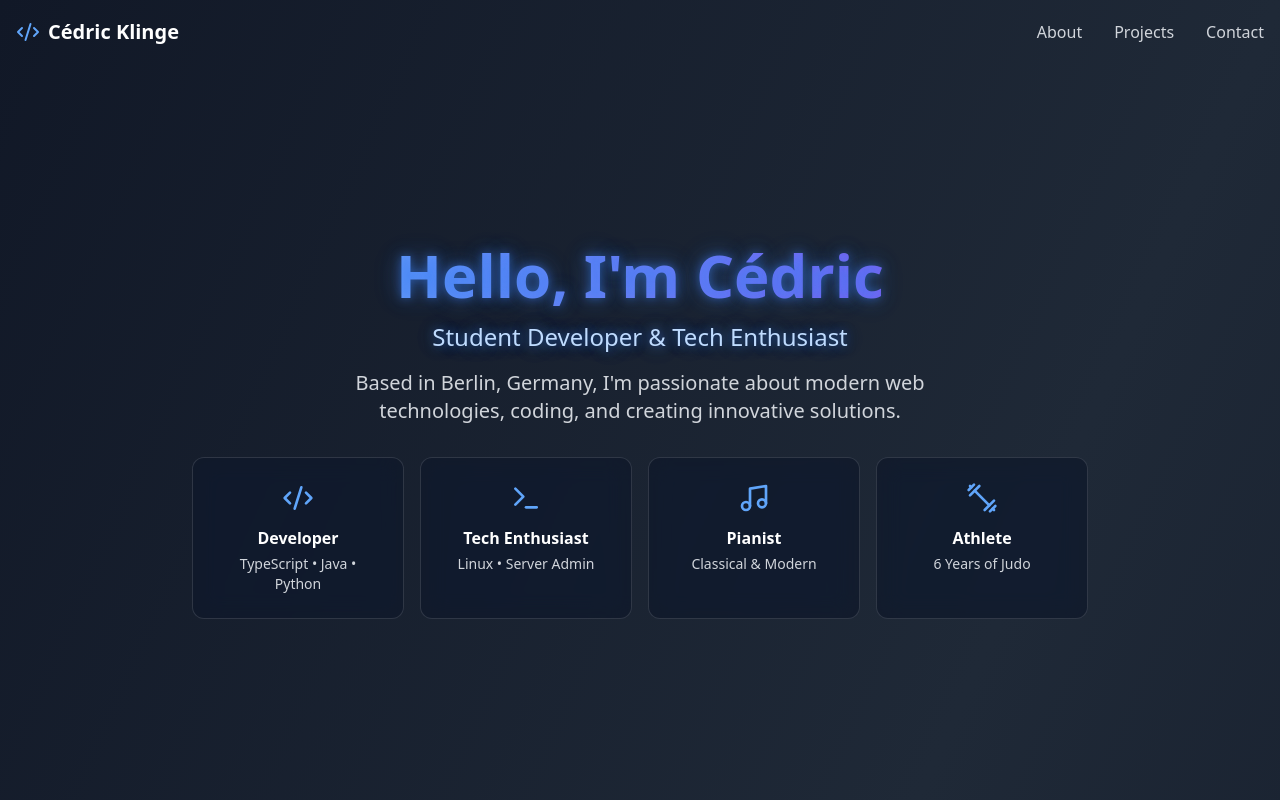
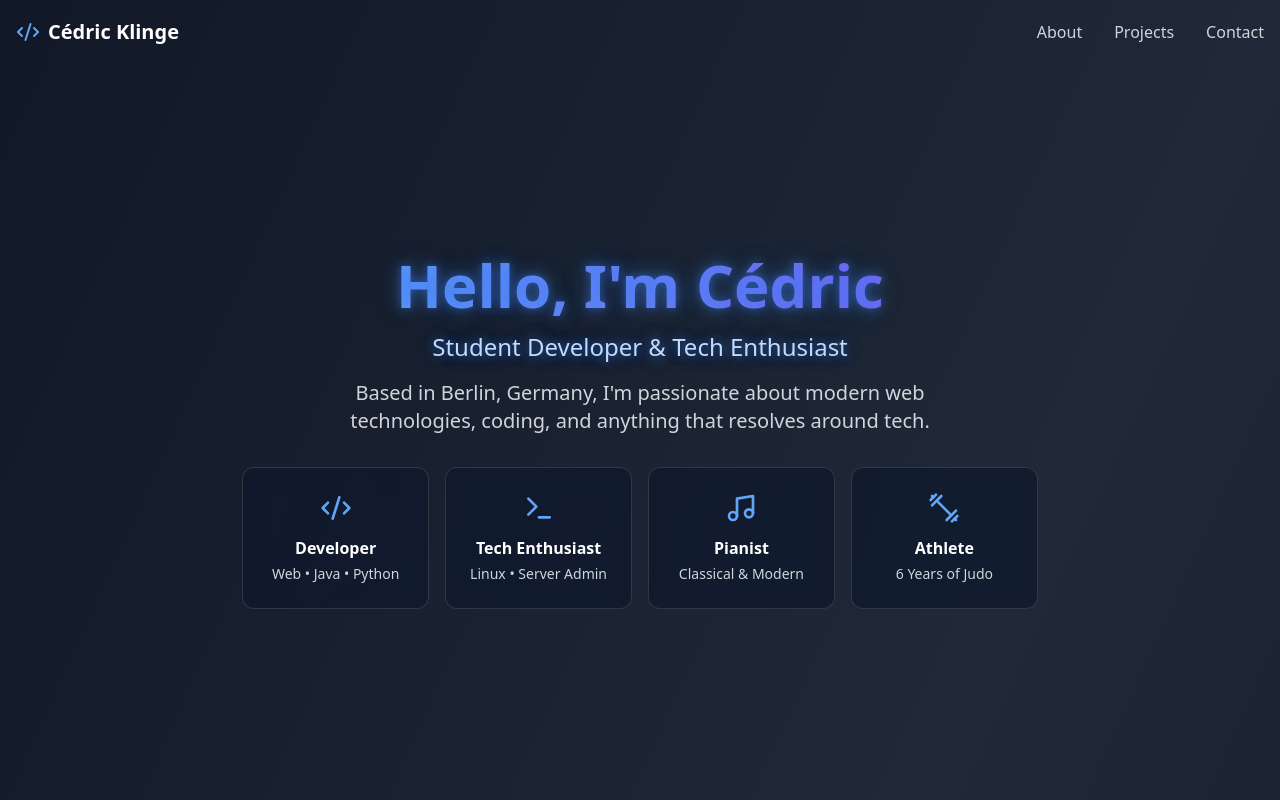
Before and after one commit to Zzackllack/Portfolio, a React (Vite) app: page / in a window 1280 px wide. Shown: the top 800 px of the page. Built offline with nearby package versions, Linux system fonts and the light colour scheme.

Commit message:
Update HeroSection component to refine tech description and adjust subtext in IconBox

```diff
--- a/src/components/HeroSection.tsx
+++ b/src/components/HeroSection.tsx
@@ -16,7 +16,7 @@ export default function HeroSection() {
           </h2>
           <p className="text-xl text-gray-300 max-w-2xl mx-auto">
             Based in Berlin, Germany, I'm passionate about modern web
-            technologies, coding, and creating innovative solutions.
+            technologies, coding, and anything that resolves around tech.
           </p>
         </div>
 
@@ -24,7 +24,7 @@ export default function HeroSection() {
           <IconBox
             Icon={Code2}
             text="Developer"
-            subtext="TypeScript • Java • Python"
+            subtext="Web • Java • Python"
           />
           <IconBox
             Icon={Terminal}
```
